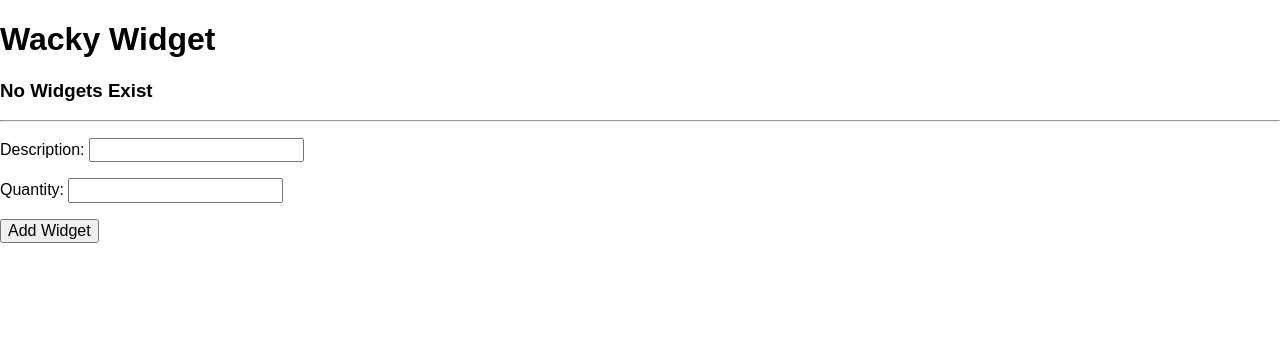
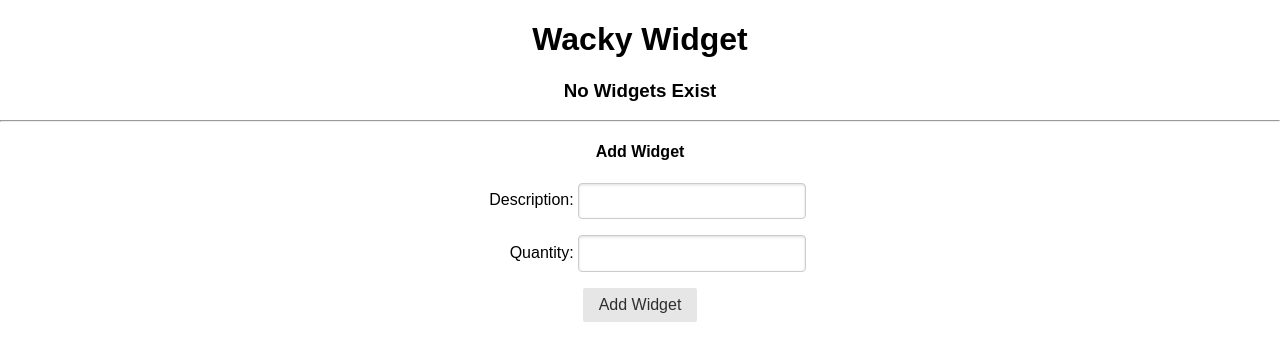
Before and after one commit to ar021/wackywidgets, a Django app: page / in a window 1280 px wide. Shown: the top 361 px of the page. Run offline with Django 3.2, Linux system fonts and the light colour scheme; data that the repository does not hold is empty; some libraries are stand-ins or nearby versions.

Commit message:
Added CSS

```diff
--- a/main_app/static/css/style.css
+++ b/main_app/static/css/style.css
@@ -1,5 +1,17 @@
 body {
   text-align: center;
   margin: 2rem;
-  background-color: aqua;
 }
+label {
+  display: inline-block;
+  width: 100px;
+  text-align: right;
+}
+table {
+  margin: 2rem auto;
+}
+
+table a {
+  color: red;
+  text-decoration: none;
+}
--- a/main_app/templates/index.html
+++ b/main_app/templates/index.html
@@ -6,6 +6,11 @@
     <meta charset="UTF-8" />
     <meta http-equiv="X-UA-Compatible" content="IE=edge" />
     <meta name="viewport" content="width=device-width, initial-scale=1.0" />
+    <link
+      rel="stylesheet"
+      type="text/css"
+      href="{% static 'css/style.css' %}"
+    />
     <link
       rel="stylesheet"
       href="https://unpkg.com/purecss@1.0.0/build/pure-min.css"
@@ -20,7 +25,7 @@
     <h3>No Widgets Exist</h3>
     {% else %}
 
-    <table class="striped">
+    <table class="pure-table pure-table-striped">
       <thead>
         <tr>
           <th>Description</th>
@@ -41,9 +46,10 @@
 
     {% endif %}
     <hr />
-    <form action="{% url 'add_widget' %}" method="post">
+    <h4>Add Widget</h4>
+    <form class="pure-form" action="{% url 'add_widget' %}" method="post">
       {% csrf_token %} {{ widget_form.as_p }}
-      <input type="submit" class="btn" value="Add Widget" />
+      <input type="submit" class="pure-button" value="Add Widget" />
     </form>
   </body>
 </html>
```
